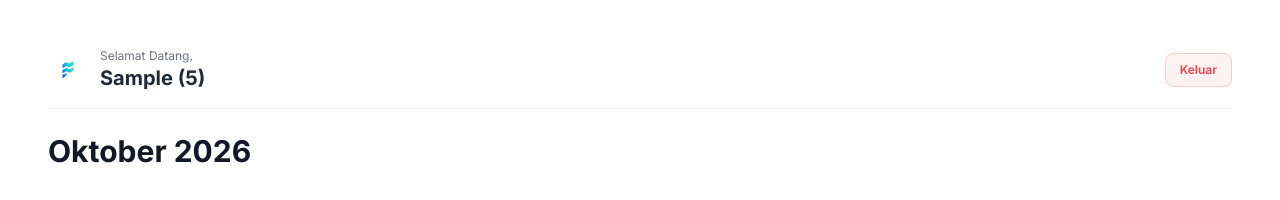
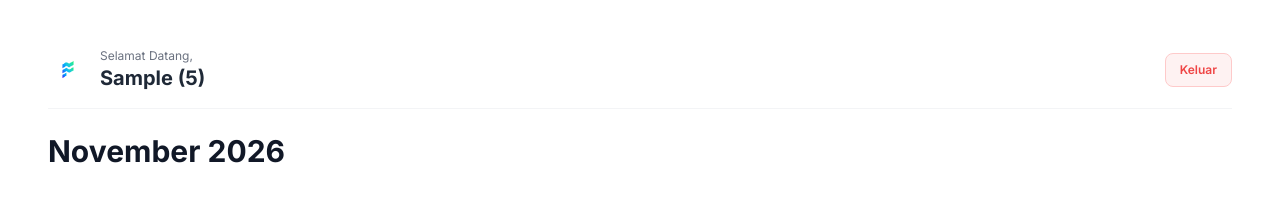
Before and after one commit to Edison-Nainggolan/project-softdev-kelompok-6, a Next.js app in the folder moneymanagement/: page / in a window 1280 px wide. Both pictures are taken after typing "5", "Sample" into the empty fields and a click on the button "Masuk ke Dashboard". Shown: the top 200 px of the page. Built offline with nearby package versions, Linux system fonts and the light colour scheme; no server answers; the database is empty.

Commit message:
fix: bulan menjadi dinamis mengikuti waktu saat ini

```diff
--- a/moneymanagement/components/tabs/HomeTab.js
+++ b/moneymanagement/components/tabs/HomeTab.js
@@ -9,9 +9,16 @@ export default function HomeTab({
   sisaSaldo, saldoAwal, dataChart, loading, savingGoals = [],
   onOpenEditSaldo, onNavigateTab, onDeleteTransaction, onOpenAddGoal, onDeleteGoal
 }) {
+  // Ambil Bulan & Tahun secara otomatis dalam Bahasa Indonesia
+  const currentMonthYear = new Date().toLocaleDateString('id-ID', {
+    month: 'long',
+    year: 'numeric',
+  });
+
   return (
     <motion.div key="home" initial={{ opacity: 0 }} animate={{ opacity: 1 }} exit={{ opacity: 0 }} className="space-y-8">
-      <h1 className="text-2xl md:text-3xl font-bold">Oktober 2026</h1>
+      {/* Judul Bulan & Tahun Dinamis */}
+      <h1 className="text-2xl md:text-3xl font-bold capitalize">{currentMonthYear}</h1>
 
       <div className="grid grid-cols-1 md:grid-cols-3 gap-6">
         <div className="bg-gray-50 border border-gray-300 rounded-2xl p-6">
```
